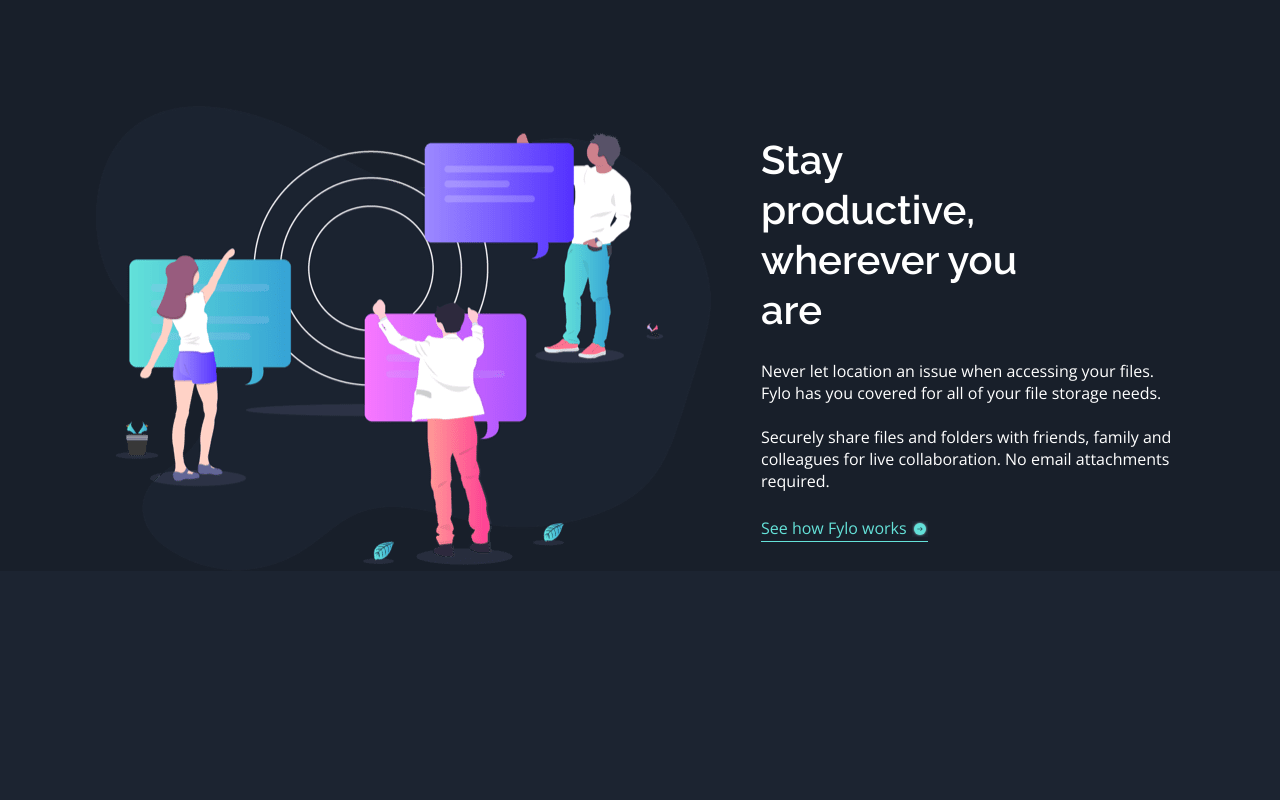
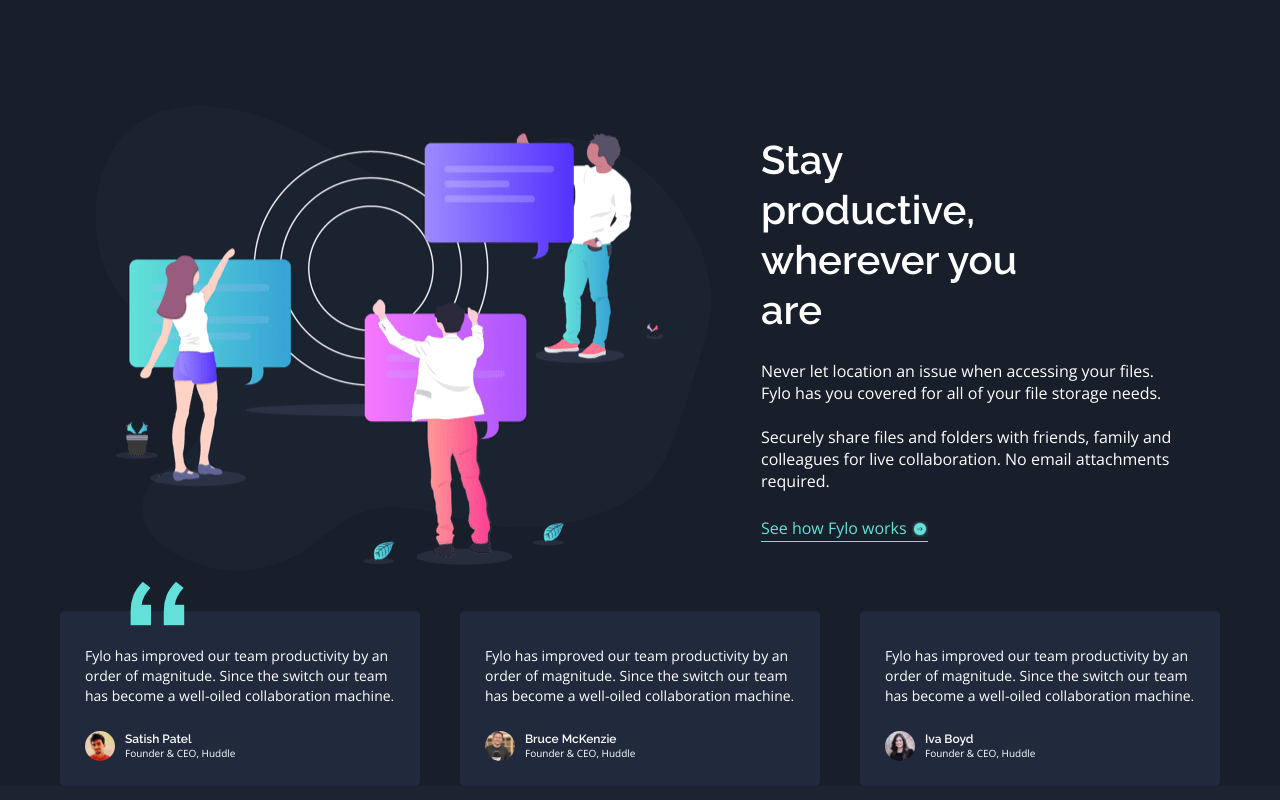
Before and after one commit to anaislcno/Dark-Landing-Page, a React (Vite) app: page / in a window 1280 px wide. Shown: the part 1774-2574 px from the top of the page. Before the commit the page ends 2345 px from the top, so only its background shows below. Built offline with nearby package versions, Linux system fonts and the light colour scheme.

Commit message:
add testimonials (quote need to be fixed later)

```diff
--- a/src/App.tsx
+++ b/src/App.tsx
@@ -2,6 +2,7 @@
 import Intro from "./components/Intro/Intro";
 import Productivity from "./components/Productivity/Productivity";
 import Services from "./components/Services/Services";
+import Testimonials from "./components/Testimonials/Testimonials";
 import "./index.scss";
 
 function App() {
@@ -13,6 +14,7 @@
         <div className="bg-main">
           <Services />
           <Productivity />
+          <Testimonials />
         </div>
       </main>
     </>
--- a/src/components/Productivity/Productivity.scss
+++ b/src/components/Productivity/Productivity.scss
@@ -1,8 +1,7 @@
 .productivity {
   background-color: var(--dark-blue-main);
   width: 85%;
-  margin: -120px auto;
-  //   margin-top: -120px;
+  margin: -120px auto 0px auto;
   display: flex;
   flex-direction: row;
   align-items: center;
@@ -12,7 +11,6 @@
 
   .description {
     background-color: transparent;
-    // width: 30%;
     display: flex;
     flex-direction: column;
     gap: 25px;
--- /dev/null
+++ b/src/components/Testimonials/Testimonials.scss
@@ -0,0 +1,64 @@
+.testimonials {
+  background-color: var(--dark-blue-main);
+  margin: 40px auto;
+  position: relative;
+
+  &__quote {
+    background-color: transparent;
+    position: absolute;
+    top: -30px;
+    left: 130px;
+  }
+
+  .cards__container {
+    background-color: transparent;
+    display: flex;
+    flex-direction: row;
+    justify-content: center;
+    gap: 40px;
+
+    .cards {
+      background-color: var(--dark-blue-testi) !important;
+      padding: 35px 25px 25px 25px;
+      width: fit-content;
+      max-width: 360px;
+      border-radius: 5px;
+
+      &__profile {
+        display: flex;
+        flex-direction: row;
+        align-items: center;
+        background: transparent;
+        gap: 10px;
+
+        .cards__img {
+          height: 30px;
+          width: 30px;
+          border-radius: 50%;
+          background: transparent;
+        }
+
+        .cards__person {
+          background-color: transparent;
+
+          .cards__name {
+            background-color: transparent;
+            font-size: 12px;
+          }
+
+          .cards__role {
+            background-color: transparent;
+            font-size: 10px;
+          }
+        }
+      }
+
+      .cards__text {
+        background: transparent;
+        font-size: 14px;
+        line-height: 20px;
+        margin-bottom: 25px;
+      }
+    }
+  }
+}
--- /dev/null
+++ b/src/components/Testimonials/Testimonials.tsx
@@ -0,0 +1,43 @@
+import "./Testimonials.scss";
+import QuotationMark from "./../../assets/images/bg-quotes.png";
+import Satish from "./../../assets/images/profile-1.jpg";
+import Bruce from "./../../assets/images/profile-2.jpg";
+import Iva from "./../../assets/images/profile-3.jpg";
+
+function Testimonials() {
+  const testimonialData = [
+    { name: "Satish Patel", image: Satish },
+    { name: "Bruce McKenzie", image: Bruce },
+    { name: "Iva Boyd", image: Iva },
+  ];
+  const commonText = [
+    "Fylo has improved our team productivity by an order of magnitude. Since the switch our team has become a well-oiled collaboration machine.",
+  ];
+  const commonRole = ["Founder & CEO, Huddle"];
+
+  return (
+    <section className="testimonials">
+      <img className="testimonials__quote" src={QuotationMark} />
+      <div className="cards__container">
+        {testimonialData.map((testimonial, index) => (
+          <div className="cards" key={index}>
+            <p className="cards__text">{commonText}</p>
+            <div className="cards__profile">
+              <img
+                src={testimonial.image}
+                className="cards__img"
+                alt={`Picture ${testimonial.name}`}
+              />
+              <div className="cards__person">
+                <h3 className="cards__name">{testimonial.name}</h3>
+                <p className="cards__role">{commonRole}</p>
+              </div>
+            </div>
+          </div>
+        ))}
+      </div>
+    </section>
+  );
+}
+
+export default Testimonials;
--- a/src/index.scss
+++ b/src/index.scss
@@ -5,7 +5,7 @@
   --dark-blue-intro: hsl(217, 28%, 15%);
   --dark-blue-main: hsl(218, 28%, 13%);
   --dark-blue-footer: hsl(216, 53%, 9%);
-  --dark-blue-testi: hsl(235, 45%, 61%);
+  --dark-blue-testi: hsl(219, 30%, 18%);
   --pale-blue: hsl(219, 30%, 18%);
   /* accent */
   --cyan: hsl(176, 68%, 64%);
```
